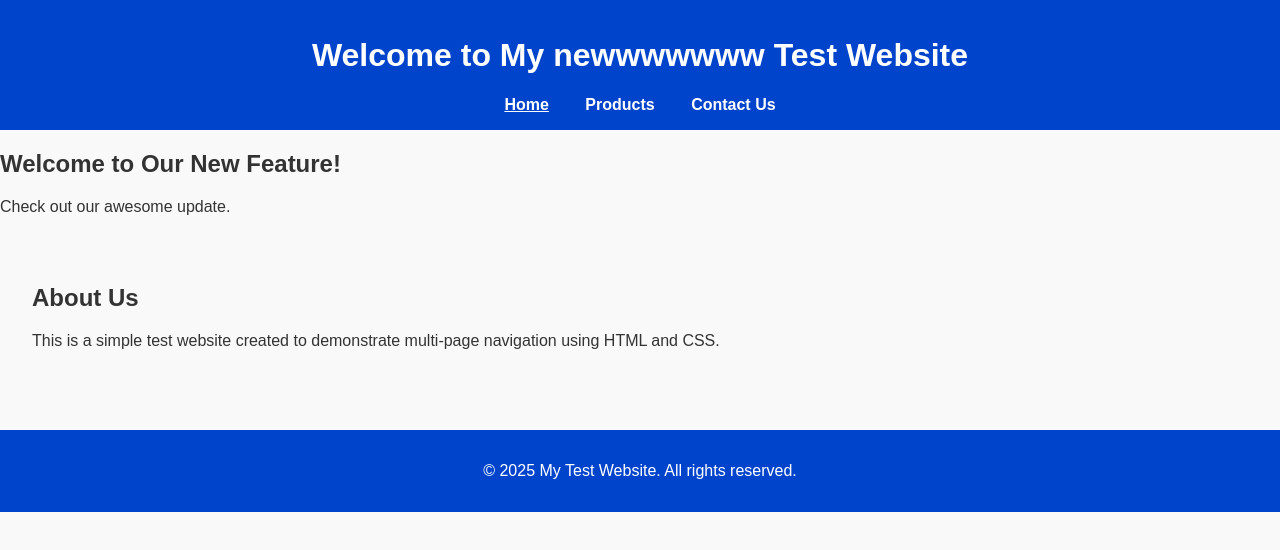
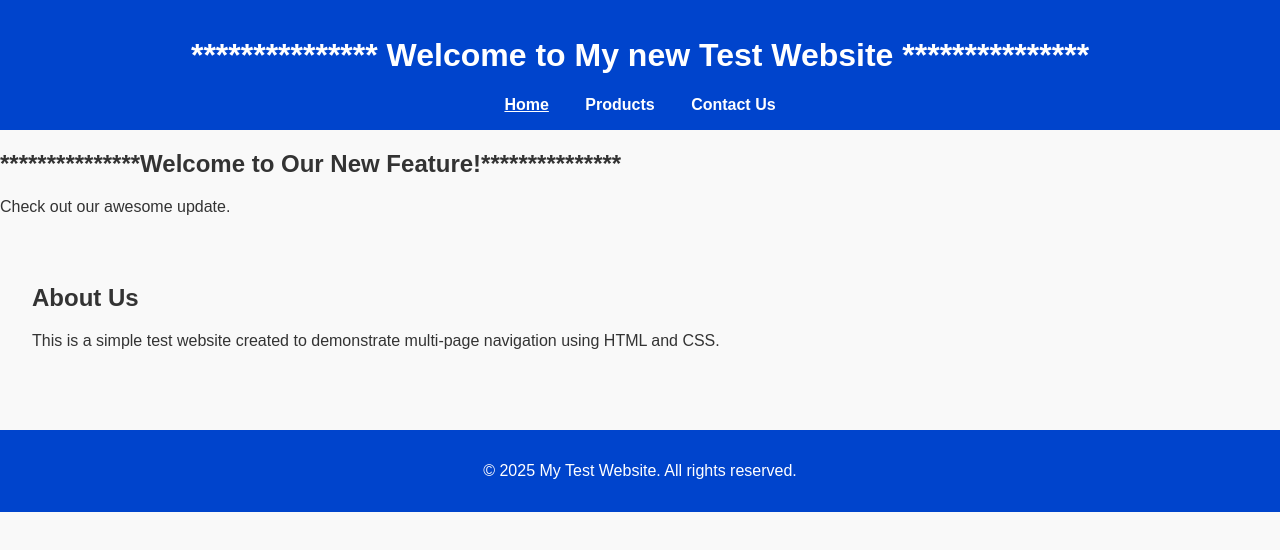
Before and after one commit to vineethmcherian30/test-website, a plain HTML site: page index.html in a window 1280 px wide. Drawn offline with Linux system fonts and the light colour scheme.

Commit message:
=werwefsdfsdcdfdf

```diff
--- a/index.html
+++ b/index.html
@@ -8,7 +8,7 @@
 </head>
 <body>
   <header>
-    <h1>Welcome to My newwwwwww Test Website</h1>
+    <h1>*************** Welcome to My new Test Website ***************</h1>
     <nav>
       <a href="index.html" class="active">Home</a>
       <a href="products.html">Products</a>
@@ -16,7 +16,7 @@
     </nav>
   </header>
   <section class="hero">
-  <h2>Welcome to Our New Feature!</h2>
+  <h2>***************Welcome to Our New Feature!***************</h2>
   <p>Check out our awesome update.</p>
 </section>
   <main>
```
